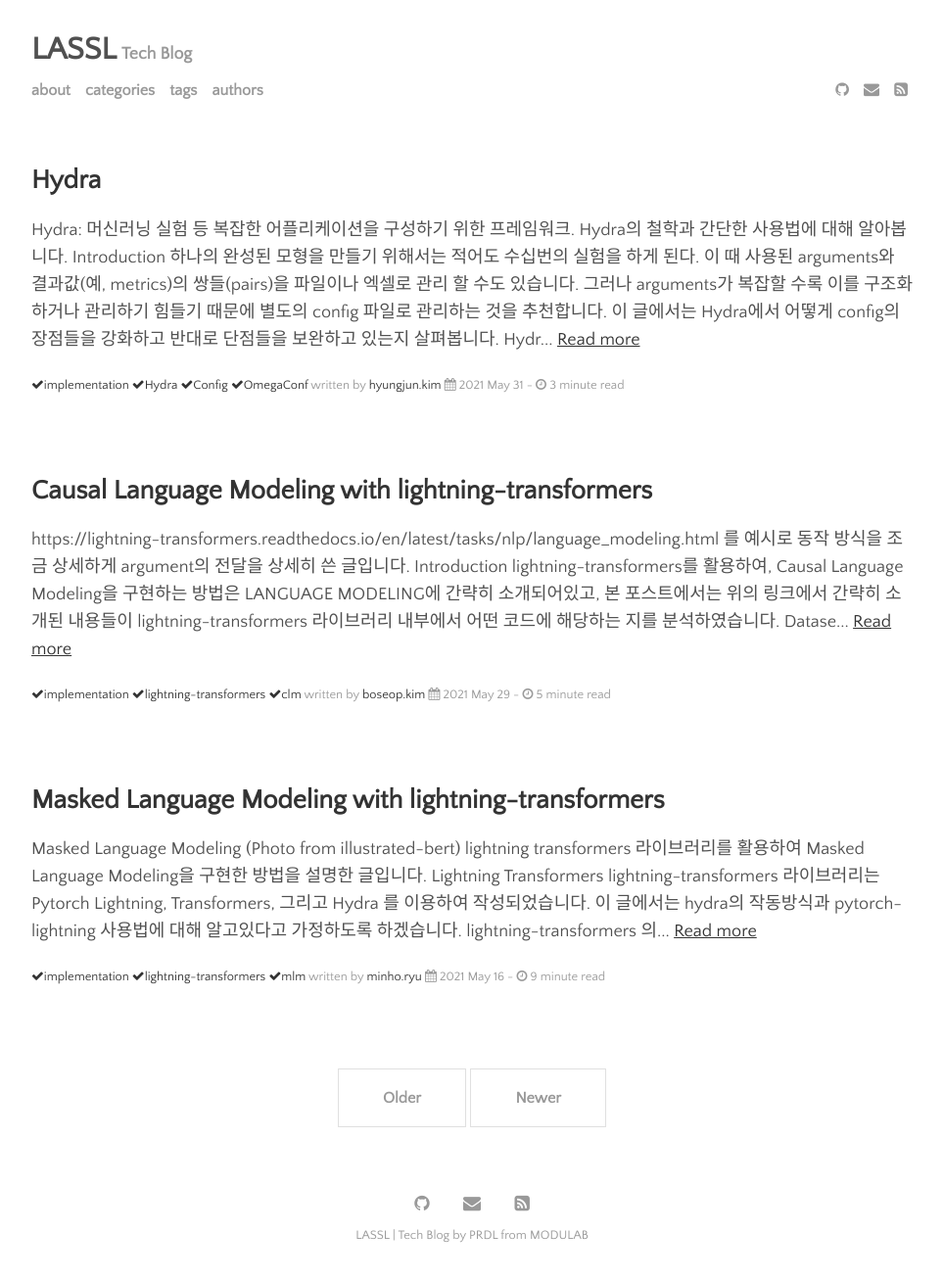
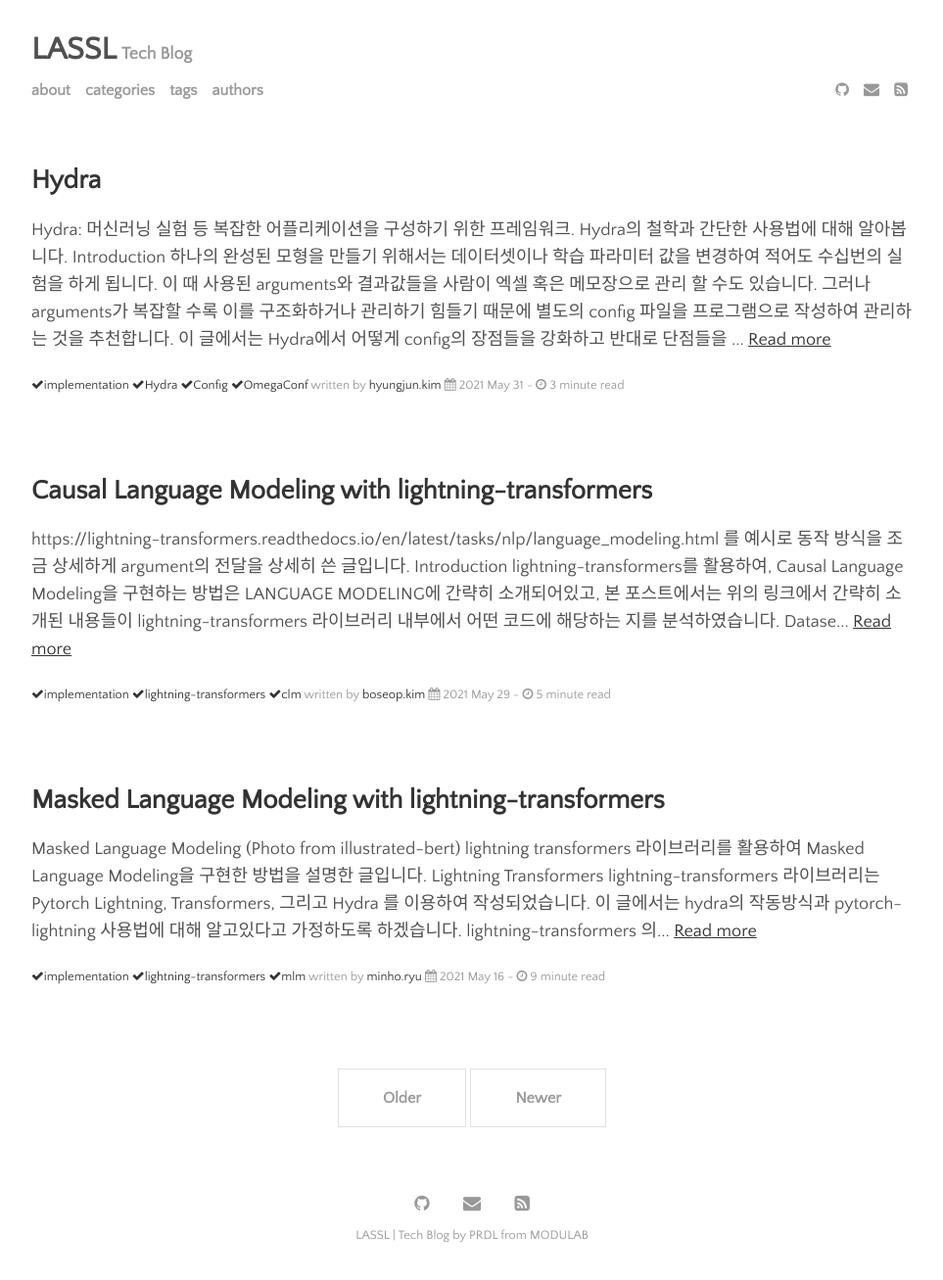
Before and after one commit to lassl/_lassl.github.io, a Jekyll site: the page built from index.html, in a window 1280 px wide. Shown: the whole page at 98% size, without its empty margins (158-1121 px from the left). Built offline with Jekyll 4.4.1, drawn with Linux system fonts in a browser that asks for light colours; the list of posts is cut into pages by our own code; some of the changed lines change nothing that is shown.

Commit message:
[etc] docs: Update link - Update link
Refs: #9

````diff
--- a/_posts/2021-05-31-hydra.md
+++ b/_posts/2021-05-31-hydra.md
@@ -11,13 +11,13 @@
 
 ---
 ## Introduction
-하나의 완성된 모형을 만들기 위해서는 적어도 수십번의 실험을 하게 된다. 이 때 사용된 arguments와 결과값(예, metrics)의 쌍들(pairs)을 파일이나 엑셀로 관리 할 수도 있습니다. 그러나 arguments가 복잡할 수록 이를 구조화하거나 관리하기 힘들기 때문에 별도의 config 파일로 관리하는 것을 추천합니다. 이 글에서는 Hydra에서 어떻게 config의 장점들을 강화하고 반대로 단점들을 보완하고 있는지 살펴봅니다.
+하나의 완성된 모형을 만들기 위해서는 데이터셋이나 학습 파라미터 값을 변경하여 적어도 수십번의 실험을 하게 됩니다. 이 때 사용된 arguments와 결과값들을 사람이 엑셀 혹은 메모장으로 관리 할 수도 있습니다. 그러나 arguments가 복잡할 수록 이를 구조화하거나 관리하기 힘들기 때문에 별도의 config 파일을 프로그램으로 작성하여 관리하는 것을 추천합니다. 이 글에서는 Hydra에서 어떻게 config의 장점들을 강화하고 반대로 단점들을 보완하고 있는지 살펴봅니다.
 
 ## Hydra의 Config 철학
 
-#### 01. 변경에 민감할 것
+### 01. 변경에 민감할 것
 
-Config를 이용해 머신러닝 실험을 할 때 learning rate 등만 바꾸고 배치 사이즈는 동일하게 가져 갈 경우 서로 다른 2개의 파일(configs)을 별도로 미리 가지고 있어야 할까요? 만약 CLI(Command-Line Interface)에서 config에 원하는 값들만 덮어쓰기(override)가 가능하다면 모든 셋팅에 대한 config 파일이 없어도 될 것 입니다. 즉 변경에 민감하게 디자인 되어야 합니다.
+Config를 이용해 머신러닝 실험을 할 때 learning rate만 바꾸고 배치 사이즈는 동일하게 가져 갈 경우 서로 다른 2개의 파일(configs)을 별도로 미리 가지고 있어야 할까요? 만약 CLI(Command-Line Interface)에서 config에 원하는 값들만 덮어쓰기(override)가 가능하다면 모든 셋팅에 대한 config 파일이 없어도 될 것 입니다. 즉 작은 변경에 민감하게 디자인 되어야 합니다.
 
 다음과 같은 config.yaml 이 있을 때
 
@@ -95,7 +95,7 @@
 weight_decay: 0.001
 ```
 
-또한, adamW는 파이토치 객체인데 _target_을 이용하여 실행 시 이를 해석 할 수 있습니다.
+또한, adamW는 파이토치 객체인데 _target_과 hydra의 instantiate를 이용하여 어플리케이션 실행 시 이를 해석 할 수 있습니다.
 
 src/my_hydra.py
 
@@ -110,8 +110,7 @@
     opt = instantiate(cfg.optimizer, params=model.parameters())
 ```
 
-adamW를 `pacakge`로 `optimizer` 명시하지 않고 이를 표현하려면 _group_을 이용하여 표현 할 수 있습니다. 자세한 용례는 `https://github.com/facebookresearch/hydra/blob/master/website/versioned_docs/version-1.0/advanced/overriding_packages.md` 참조하시길 바랍니다.
-
+만약 adamW를 `pacakge`로 `optimizer` 명시하지 않고 이를 표현하려면 아래처럼 _group_을 이용하여 표현 할 수 있습니다.
 
 conf/config.yaml
 
@@ -121,7 +120,9 @@
   - training: default
 ```
 
-#### 03. Interpolation
+자세한 용례는 [https://github.com/facebookresearch/hydra/blob/master/website/versioned_docs/version-1.0/advanced/overriding_packages.md](https://github.com/facebookresearch/hydra/blob/master/website/versioned_docs/version-1.0/advanced/overriding_packages.md) 참조하시길 바랍니다.
+
+### 03. Interpolation
 
 일반적으로 python에서 yaml을 로드하면 파이썬 객체를 바로 평가할 수 없습니다. 물론 pickle 등으로 serialization 및 deserialization를 할 수 있지만 serialization 시의 파이썬 환경에 의존하는 등 불편한 점이 있습니다. Hydra에서는 OmegaConf를 통해 이를 해결하고 있습니다.
 위의 예제 `conf/optimizer/adam_series/adamw.yaml`에서 `${training.lr}` 변수는 OmegaConf가 lazy evaluation을 하기 떄문에 해석이 가능합니다.
@@ -144,7 +145,7 @@
 ┗ config.yaml # The main entrypoint containing all our chosen config components
 ```
 
-먼저 가장 기본이 되는 `config.yaml`을 정의합니다. 아래의 예시를 보면 `lightning-transformers`에서는 `conf/config.yaml`에서 defaults로 task, optimizer, scheduler, training, trainer로 하위 계층 구조를 정의하고 있습니다.
+먼저 가장 기본이 되는 `config.yaml`을 정의합니다. 아래의 예시를 보면 `lightning-transformers`에서는 [`conf/config.yaml`](https://github.com/PyTorchLightning/lightning-transformers/blob/master/conf/config.yaml)에서 defaults로 task, optimizer, scheduler, training, trainer로 하위 계층 구조를 정의하고 있습니다.
 
 ```yaml
 defaults: # loads default configs
@@ -159,9 +160,9 @@
 ignore_warnings: True # todo: check warnings before release
 ```
 
-> 주) `now`는 Hydra에서 미리 등록되어 사용할 수 있습니다. https://github.com/facebookresearch/hydra/blob/master/hydra/core/utils.py#L185
+> 주) `now`는 Hydra에서 미리 등록되어 사용할 수 있습니다. [https://github.com/facebookresearch/hydra/blob/master/hydra/core/utils.py#L185](https://github.com/facebookresearch/hydra/blob/master/hydra/core/utils.py#L185)
 
-다음으로 `conf/task/default.yaml`를 살펴보면, `package`와 `_group_` 개념이 사용되고 있습니다. dataset의 config group을 default로 설정하였기 때문에, `conf/dataset/default.yaml` 을 로드합니다. optimizer와 scheduler는 각각 `conf/config.yaml`에서 정의된 `optimizer`와 `scheduler`를 변수로 받습니다.
+다음으로 [`conf/task/default.yaml`](https://github.com/PyTorchLightning/lightning-transformers/blob/master/conf/task/default.yaml)를 살펴보면, `package`와 `_group_` 개념이 사용되고 있습니다.
 
 conf/task/default.yaml
 
@@ -178,15 +179,15 @@
 scheduler: ${scheduler}
 ```
 
-> `_recursive_` 는 해당 파일에 종속된 다른 config들을 instantiate 할 것인지를 나타냅니다.
+dataset의 config group을 default로 설정하였기 때문에, [`conf/dataset/default.yaml`](https://github.com/PyTorchLightning/lightning-transformers/blob/master/conf/dataset/default.yaml)을 로드합니다. 또한 optimizer와 scheduler는 각각 `conf/config.yaml`에서 앞서 정의된 `optimizer`와 `scheduler`를 변수로 받습니다. `_recursive_` 는 해당 파일에 종속된 다른 config들을 instantiate 할 것인지를 나타냅니다.
 
 
 본 블로그는 `hydra-core==1.1.0rc1`, `lightning-transformers==0.1` 버전을 기준으로 작성되었습니다.
 
 ## References
-- https://hydra.cc/docs/intro/
-- https://hydra.cc/docs/next/advanced/terminology/#config-group
-- https://github.com/PyTorchLightning/lightning-transformers/blob/master/docs/source/structure/conf.rst
-- https://medium.com/pytorch/hydra-a-fresh-look-at-configuration-for-machine-learning-projects-50583186b710
-- https://github.com/facebookresearch/hydra/blob/master/website/versioned_docs/version-1.0/advanced/overriding_packages.md
-- https://majianglin2003.medium.com/python-omegaconf-a33be1b748ab
+- [https://hydra.cc/docs/intro/](https://hydra.cc/docs/intro/)
+- [https://hydra.cc/docs/next/advanced/terminology/#config-group](https://hydra.cc/docs/next/advanced/terminology/#config-group)
+- [https://github.com/PyTorchLightning/lightning-transformers/blob/master/docs/source/structure/conf.rst](https://github.com/PyTorchLightning/lightning-transformers/blob/master/docs/source/structure/conf.rst)
+- [https://medium.com/pytorch/hydra-a-fresh-look-at-configuration-for-machine-learning-projects-50583186b710](https://medium.com/pytorch/hydra-a-fresh-look-at-configuration-for-machine-learning-projects-50583186b710)
+- [https://github.com/facebookresearch/hydra/blob/master/website/versioned_docs/version-1.0/advanced/overriding_packages.md](https://github.com/facebookresearch/hydra/blob/master/website/versioned_docs/version-1.0/advanced/overriding_packages.md)
+- [https://majianglin2003.medium.com/python-omegaconf-a33be1b748ab](https://majianglin2003.medium.com/python-omegaconf-a33be1b748ab)
````
